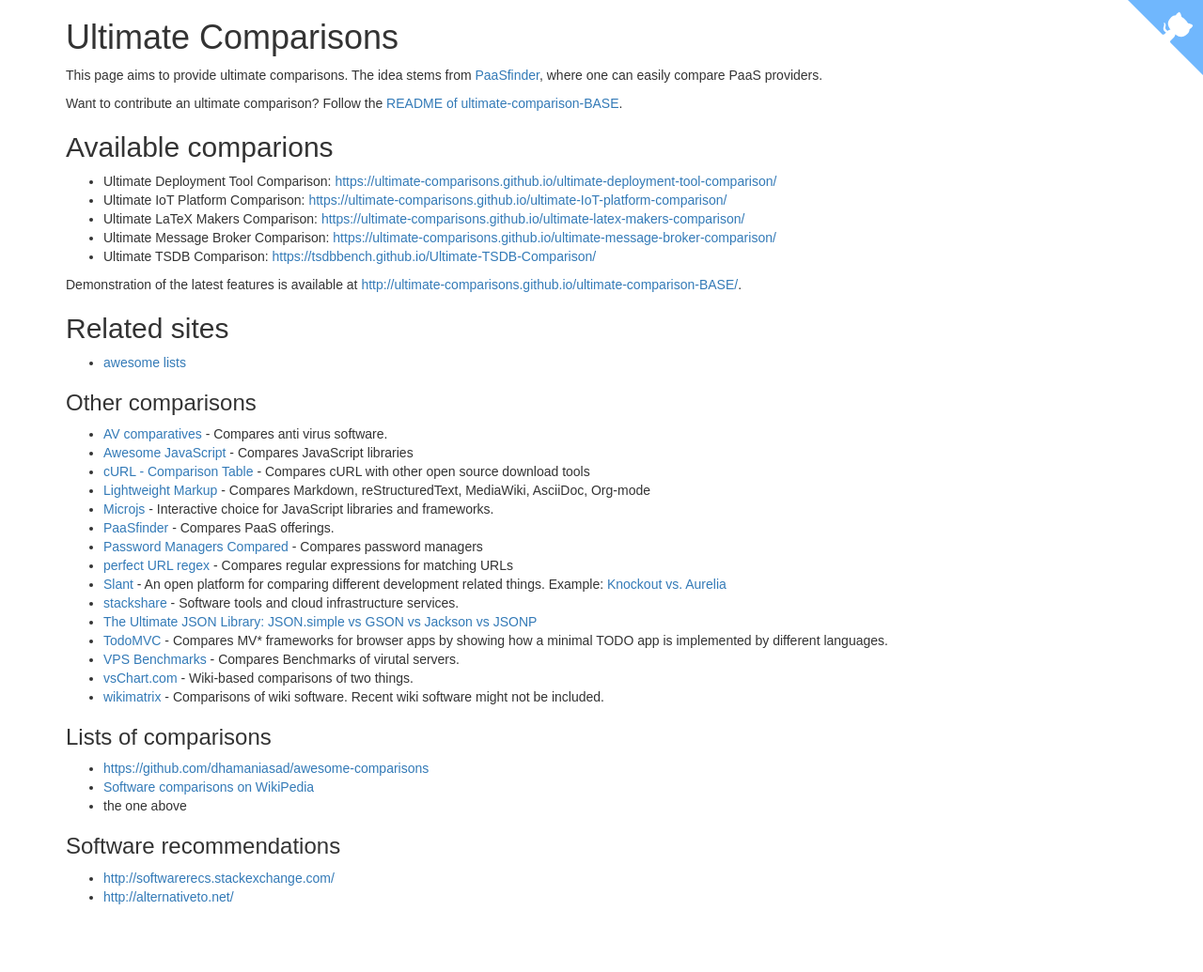
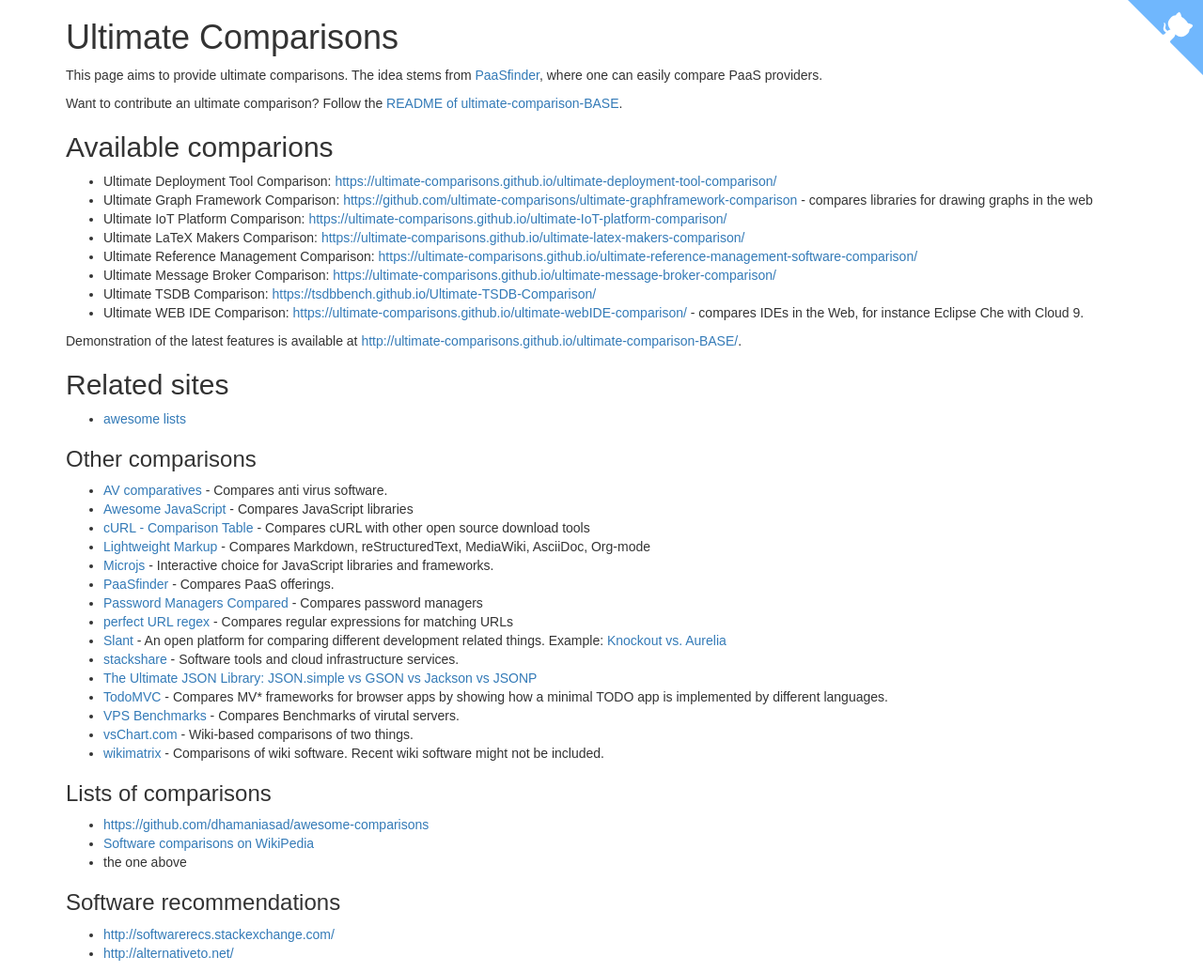
Before and after one commit to ultimate-comparisons/ultimate-comparisons.github.io, a Jekyll site: the page built from index.md, in a window 1280 px wide. Shown: the whole page at 94% size. Built offline with Jekyll 4.4.1, drawn with Linux system fonts in a browser that asks for light colours; our own code applies the rules of GitHub Pages for plain Markdown files; before the commit the page ends 975 px from its top, so only the background shows below that.

Commit message:
Add new ultimate comparisons

```diff
--- a/index.md
+++ b/index.md
@@ -12,10 +12,13 @@ Follow the [README of ultimate-comparison-BASE](https://github.com/ultimate-comp
 ## Available comparions
 
  * Ultimate Deployment Tool Comparison: <https://ultimate-comparisons.github.io/ultimate-deployment-tool-comparison/>
+ * Ultimate Graph Framework Comparison: <https://github.com/ultimate-comparisons/ultimate-graphframework-comparison> - compares libraries for drawing graphs in the web
  * Ultimate IoT Platform Comparison: <https://ultimate-comparisons.github.io/ultimate-IoT-platform-comparison/>
  * Ultimate LaTeX Makers Comparison: <https://ultimate-comparisons.github.io/ultimate-latex-makers-comparison/>
+ * Ultimate Reference Management Comparison: <https://ultimate-comparisons.github.io/ultimate-reference-management-software-comparison/>
  * Ultimate Message Broker Comparison: <https://ultimate-comparisons.github.io/ultimate-message-broker-comparison/>
  * Ultimate TSDB Comparison: <https://tsdbbench.github.io/Ultimate-TSDB-Comparison/>
+ * Ultimate WEB IDE Comparison: <https://ultimate-comparisons.github.io/ultimate-webIDE-comparison/> - compares IDEs in the Web, for instance Eclipse Che with Cloud 9.
 
 Demonstration of the latest features is available at <http://ultimate-comparisons.github.io/ultimate-comparison-BASE/>.
 
```
